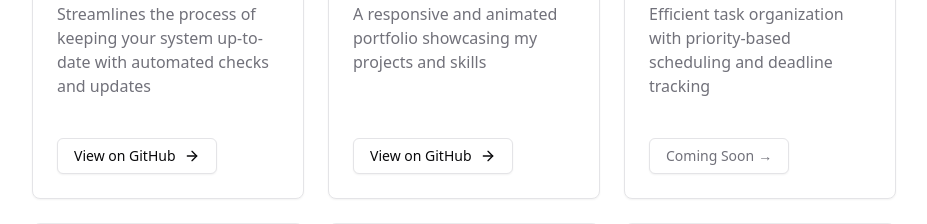
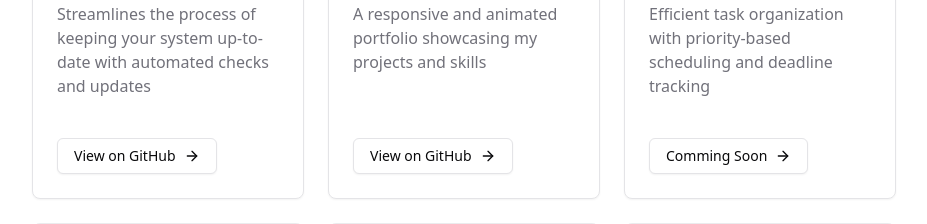
Before and after one commit to fernand3z/personal-projects, a Next.js app in the folder my-portfolio/: page / in a window 1280 px wide. Shown: the part 1160-1384 px from the top of the page, without its empty margins (176-1103 px from the left). Built offline with nearby package versions, Linux system fonts and the light colour scheme.

Commit message:
Update link behavior and improve text presentation in portfolio page
- Changed link to open in a new tab with 'noopener noreferrer' for better security and user experience.
- Updated the text from "Coming Soon" to "Comming Soon" and added an icon for enhanced visual appeal.

```diff
--- a/my-portfolio/src/app/page.tsx
+++ b/my-portfolio/src/app/page.tsx
@@ -362,12 +362,10 @@ export default function Page() {
                   >
                     <a
                       href="#"
-                      className="text-muted-foreground hover:text-foreground inline-flex items-center space-x-1 transition-colors group"
+                      target="_blank"
+                      rel="noopener noreferrer"
                     >
-                      <span className="group-hover:translate-x-1 transition-transform duration-200">
-                        Coming Soon
-                      </span>
-                      <span className="group-hover:translate-x-1 transition-transform duration-200">→</span>
+                      Comming Soon <ArrowRightIcon className="ml-2 h-4 w-4" />
                     </a>
                   </Button>
                 </CardFooter>
```
